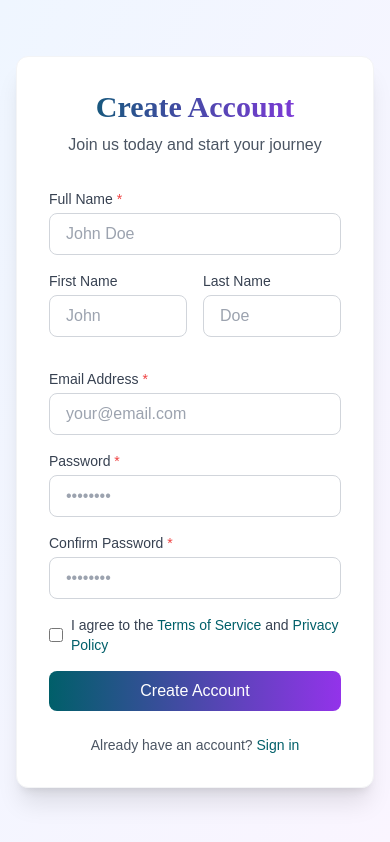
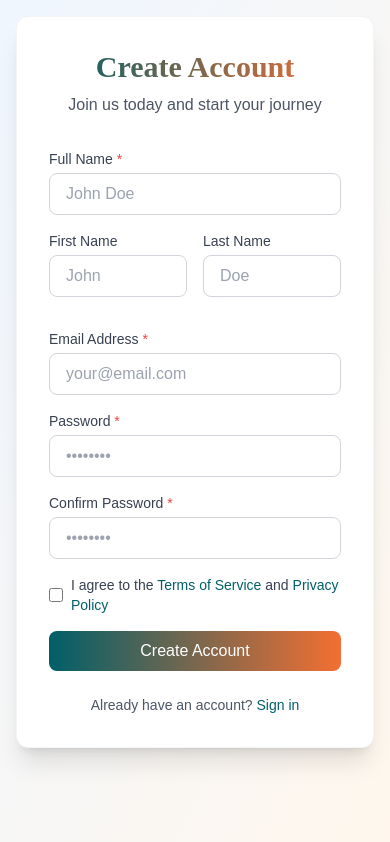
Before and after one commit to AnVuTrong/practice-redux, a React (Create React App) app: page /signup in a window 390 px wide. Built offline with nearby package versions, Linux system fonts and the light colour scheme.

Commit message:
Refactor auth pages with new AuthLayout and add orange color to Tailwind config

```diff
--- a/src/components/auth.components/AuthButton.component.tsx
+++ b/src/components/auth.components/AuthButton.component.tsx
@@ -20,7 +20,7 @@ export const AuthButton: React.FC<AuthButtonProps> = ({
   const baseClasses = 'px-6 py-2 rounded-lg font-medium transition-all duration-200 flex items-center justify-center';
 
   const variantClasses = {
-    primary: 'bg-gradient-to-r from-primary to-purple-600 text-white hover:from-primary-light hover:to-purple-500',
+    primary: 'bg-gradient-to-r from-primary to-highlight-orange text-white hover:from-primary-light hover:to-purple-500',
     secondary: 'bg-secondary text-primary hover:bg-secondary-dark',
     outline: 'border border-primary text-primary hover:bg-primary/10'
   };
--- a/src/components/auth.components/AuthCard.component.tsx
+++ b/src/components/auth.components/AuthCard.component.tsx
@@ -10,7 +10,7 @@ export const AuthCard: React.FC<AuthCardProps> = ({ children, title, subtitle })
   return (
     <div className='bg-white rounded-xl shadow-xl overflow-hidden w-full max-w-md p-8 border border-gray-100'>
       <div className='text-center mb-8'>
-        <h1 className='text-3xl font-bold bg-gradient-to-r from-primary to-purple-600 bg-clip-text text-transparent'>{title}</h1>
+        <h1 className='text-3xl font-bold bg-gradient-to-r from-primary to-highlight-orange bg-clip-text text-transparent'>{title}</h1>
         {subtitle && <p className='text-gray-600 mt-2'>{subtitle}</p>}
       </div>
       {children}
--- /dev/null
+++ b/src/layouts/AuthLayout.layout.tsx
@@ -0,0 +1,36 @@
+import React from 'react';
+
+interface AuthLayoutProps {
+  children: React.ReactNode;
+  imageSrc?: string;
+  imageAlt?: string;
+}
+
+export const AuthLayout: React.FC<AuthLayoutProps> = ({
+  children,
+  imageSrc = 'https://www.ueh.edu.vn/images/ueh.jpg',
+  imageAlt = 'UEH Campus'
+}) => {
+  return (
+    <div className="min-h-screen flex flex-col md:flex-row bg-gradient-to-br from-blue-50 to-orange-50">
+      {/* Image section - only visible on md screens and above */}
+      <div className="hidden md:flex md:w-1/2 bg-primary relative">
+        <img
+          src={imageSrc}
+          alt={imageAlt}
+          className="object-cover w-full h-full"
+        />
+        {/* Colored overlay */}
+        <div className="absolute inset-0 bg-primary/20 mix-blend-multiply"></div>
+      </div>
+
+      {/* Auth form section */}
+      <div className="w-full md:w-1/2 flex items-center justify-center p-4 md:p-8">
+        {/* Background decorative element */}
+        <div className="absolute top-0 left-0 w-full h-64 bg-gradient-to-r from-primary/20 to-purple-500/20 -z-10 md:hidden"></div>
+
+        {children}
+      </div>
+    </div>
+  );
+};
--- a/src/pages/SignIn.page.tsx
+++ b/src/pages/SignIn.page.tsx
@@ -6,14 +6,13 @@ import { SocialLoginButtons } from '../components/auth.components/SocialLoginBut
 import { RememberForgotSection } from '../components/auth.components/RememberForgotSection.component';
 import { SignUpLink } from '../components/auth.components/SignUpLink.component';
 import { useSignInForm } from '../hooks/useSignInForm.hook';
+import { AuthLayout } from '../layouts/AuthLayout.layout';
 
 const SignIn: React.FC = () => {
   const { formData, formErrors, loading, error, handleChange, handleSubmit } = useSignInForm();
 
   return (
-    <div className='min-h-screen flex items-center justify-center bg-gradient-to-br from-blue-50 to-purple-50 p-4'>
-      <div className='absolute top-0 left-0 w-full h-64 bg-gradient-to-r from-primary/20 to-purple-500/20 -z-10'></div>
-
+    <AuthLayout>
       <AuthCard title='Welcome Back' subtitle='Sign in to your account to continue'>
         {error && (
           <div className='mb-4 p-3 bg-red-50 border-l-4 border-red-500 text-red-700 rounded'>
@@ -54,7 +53,7 @@ const SignIn: React.FC = () => {
         <SignUpLink />
         <SocialLoginButtons />
       </AuthCard>
-    </div>
+    </AuthLayout>
   );
 };
 
--- a/src/pages/SignUp.page.tsx
+++ b/src/pages/SignUp.page.tsx
@@ -5,14 +5,13 @@ import { AuthCard } from '../components/auth.components/AuthCard.component';
 import { TermsCheckbox } from '../components/auth.components/TermsCheckbox.component';
 import { SignInLink } from '../components/auth.components/SignInLink.component';
 import { useSignUpForm } from '../hooks/useSignUpForm.hook';
+import { AuthLayout } from '../layouts/AuthLayout.layout';
 
 const SignUp: React.FC = () => {
   const { formData, formErrors, loading, error, handleChange, handleSubmit } = useSignUpForm();
 
   return (
-    <div className='min-h-screen flex items-center justify-center bg-gradient-to-br from-blue-50 to-purple-50 p-4'>
-      <div className='absolute top-0 right-0 w-full h-64 bg-gradient-to-l from-primary/20 to-purple-500/20 -z-10'></div>
-
+    <AuthLayout>
       <AuthCard title='Create Account' subtitle='Join us today and start your journey'>
         {error && (
           <div className='mb-4 p-3 bg-red-50 border-l-4 border-red-500 text-red-700 rounded'>
@@ -100,7 +99,7 @@ const SignUp: React.FC = () => {
 
         <SignInLink />
       </AuthCard>
-    </div>
+    </AuthLayout>
   );
 };
 
--- a/tailwind.config.js
+++ b/tailwind.config.js
@@ -36,6 +36,7 @@ module.exports = {
           green: '#10b981',
           blue: '#3b82f6',
           yellow: '#f59e0b',
+          orange: '#F36F32',
         }
       }
     },
```
